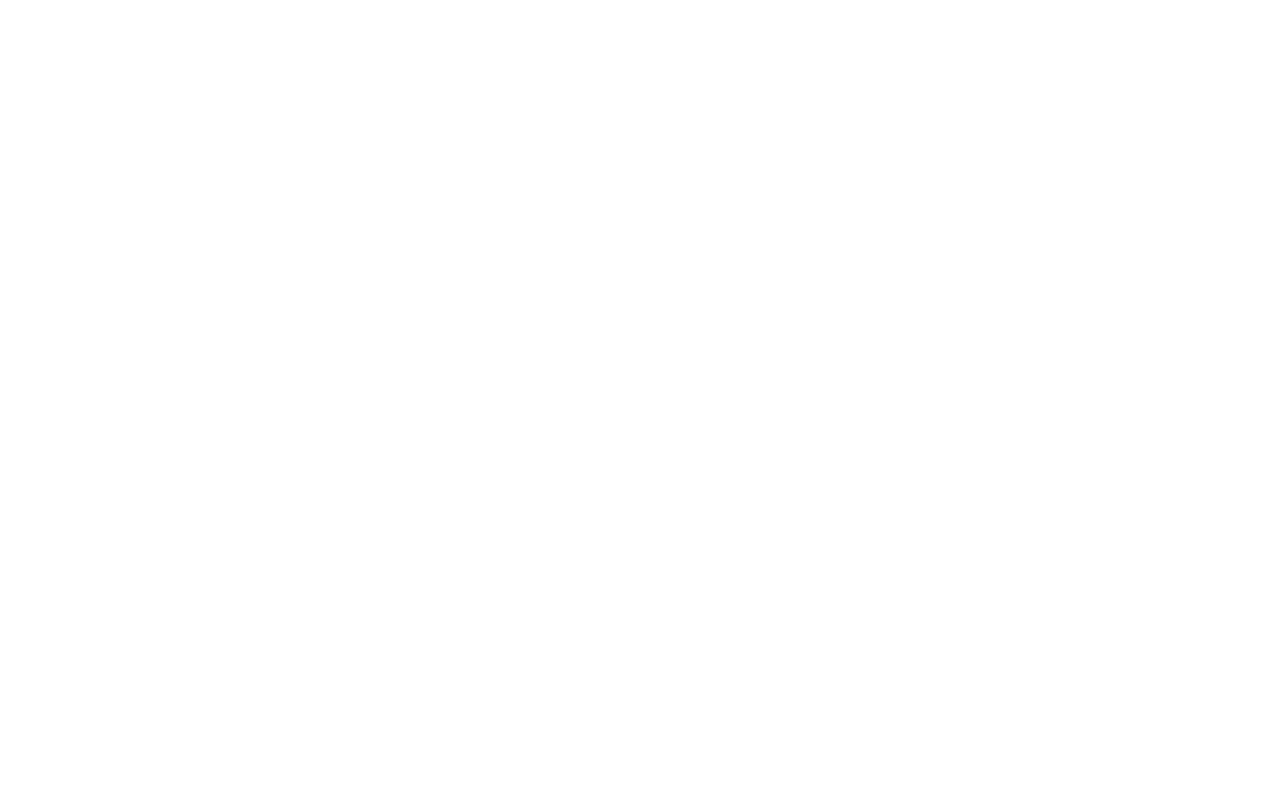
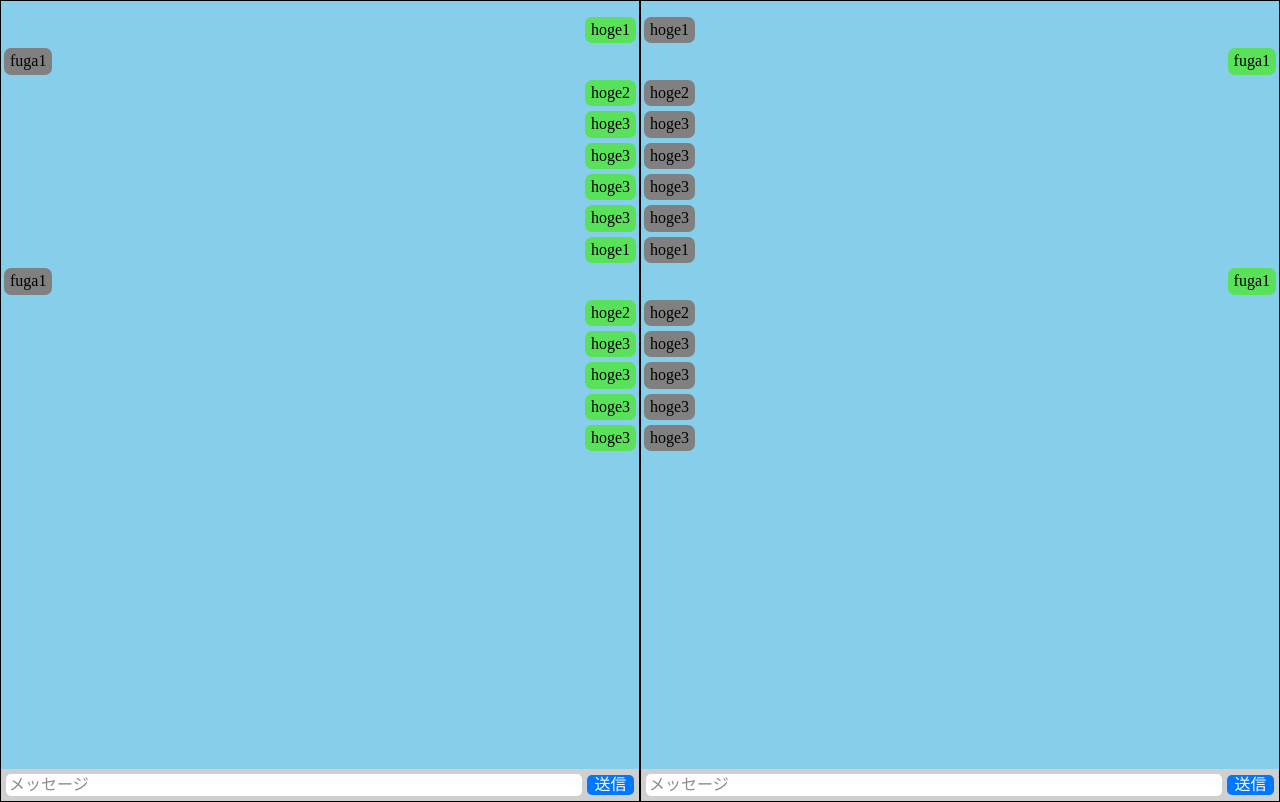
Before and after one commit to shoet/vue-sandbox-FrontendDevelopmentProjects_with_Vue_js3, a Vue app: page /lineChatView in a window 1280 px wide. Before the commit this address had no page. Built offline with nearby package versions, Linux system fonts and the light colour scheme.

Commit message:
line風追加

```diff
--- /dev/null
+++ b/src/components/transition-example/LineChat.vue
@@ -0,0 +1,90 @@
+<script setup lang="ts">
+import { ref, onBeforeMount } from 'vue';
+import { useMessageStore } from '@/stores/line-chat/messageStore';
+import type { Message } from '@/stores/models/line-chat/message';
+import LineChatMessage from './LineChatMessage.vue';
+
+interface Props {
+  playerId: string;
+}
+const props = defineProps<Props>();
+
+const messageStore = useMessageStore();
+
+const newMessage = ref('');
+const onPost = (): void => {
+  messageStore.postMessage(props.playerId, newMessage.value);
+  newMessage.value = '';
+}
+
+const isOwner = (message: Message): boolean => {
+  return message.userId === props.playerId;
+}
+
+onBeforeMount(messageStore.initMessage);
+
+</script>
+
+<template>
+  <div class="line-chat-container">
+    <div class="message-area">
+      <ul class="message-list">
+        <li class="message" v-for="message in messageStore.messages" :key="message.id">
+          <LineChatMessage :message="message" :isOwner="isOwner(message)"/>
+        </li>
+      </ul>
+    </div>
+
+    <div class="chat-area">
+      <input class="chat-area__input" type="text" placeholder="メッセージ" v-model="newMessage">
+      <button class="chat-area__button" @click="onPost">送信</button>
+    </div>
+  </div>
+</template>
+
+<style scoped>
+.line-chat-container {
+  display: flex;
+  flex-direction: column;
+  height: 100vh;
+}
+.message-area {
+  background-color: skyblue;
+  height: 100%;
+  overflow: auto;
+  overflow-y: scroll;
+}
+.message-area::-webkit-scrollbar {
+  display: none;
+}
+.message-list {
+  list-style: none;
+  padding-left: 0px;
+}
+.message {
+  margin: 5px 3px;
+}
+.chat-area {
+  background-color: rgb(207, 207, 207);
+  display: flex;
+  align-items: center;
+  padding: 5px;
+}
+.chat-area__input {
+  width: 100%;
+  border: 1px solid transparent;
+  border-radius: 5px;
+  background-color: white;
+}
+.chat-area__input::placeholder {
+  color: rgb(139, 139, 139);
+}
+.chat-area__button {
+  border: none;
+  background-color: rgb(0, 119, 255);
+  color: white;
+  border-radius: 5px;
+  margin-left: 5px;
+  width: 50px;
+}
+</style>
--- /dev/null
+++ b/src/components/transition-example/LineChatMessage.vue
@@ -0,0 +1,44 @@
+<script setup lang="ts">
+import { ref, computed } from 'vue';
+import type { Message } from '@/stores/models/line-chat/message';
+
+interface Props {
+  message: Message;
+  isOwner: boolean;
+}
+const props = defineProps<Props>();
+
+const styleClass = computed(() => {
+  return props.isOwner ? 'line-chat-message line-chat-message--owner' : 'line-chat-message';
+})
+
+</script>
+
+<template>
+  <div class="line-chat-message-container">
+    <div :class="styleClass">
+      {{ message.message }}
+    </div>
+  </div>
+</template>
+
+<style scoped>
+.line-chat-message-container::after {
+  content: '';
+  display: block;
+  clear: both;
+}
+.line-chat-message {
+  padding: 3px 5px;
+  float: left;
+  border: 1px solid transparent;
+  background-color: gray;
+  border-radius: 7px;
+  max-width: 100%;
+  overflow-wrap: break-word;
+}
+.line-chat-message--owner {
+  background-color: rgb(90, 225, 90);
+  float: right;
+}
+</style>
--- a/src/router/index.ts
+++ b/src/router/index.ts
@@ -8,6 +8,7 @@
 import ECMinimumView from "@/views/ec-minimum/ECMinimumView.vue";
 import TabExampleView from '@/views/tab-example/TabExampleView.vue'
 import TransitionExample from '@/views/transition-example/TransitionExampleView.vue';
+import LineChatView from '@/views/transition-example/LineChatView.vue';
 
 const routes: RouteRecordRaw[] = [
   {
@@ -72,6 +73,11 @@
     component: TransitionExample
   },
   {
+    path: '/lineChatView',
+    name: 'lineChatView',
+    component: LineChatView,
+  },
+  {
     path: '/ecminimum',
     component: import('@/views/ec-minimum/ECMinimumView.vue'),
     redirect: '/ecminimum/product',
--- /dev/null
+++ b/src/stores/line-chat/messageStore.ts
@@ -0,0 +1,45 @@
+
+import { defineStore } from "pinia";
+import type { Message } from "../models/line-chat/message";
+import { v4 as uuidv4 } from 'uuid';
+
+interface State {
+  isLoading: boolean;
+  messages: Message[];
+}
+
+export const useMessageStore = defineStore({
+  id: 'messageStore',
+  state: (): State => {
+    return {
+      isLoading: false,
+      messages: [],
+    };
+  },
+  getters: {},
+  actions: {
+    initMessage(): void {
+      this.isLoading = true;
+      this.messages.push({id: uuidv4(), userId: 'a', message: 'hoge1', createdAt: new Date()})
+      this.messages.push({id: uuidv4(), userId: 'b', message: 'fuga1', createdAt: new Date()})
+      this.messages.push({id: uuidv4(), userId: 'a', message: 'hoge2', createdAt: new Date()})
+      this.messages.push({id: uuidv4(), userId: 'a', message: 'hoge3', createdAt: new Date()})
+      this.messages.push({id: uuidv4(), userId: 'a', message: 'hoge3', createdAt: new Date()})
+      this.messages.push({id: uuidv4(), userId: 'a', message: 'hoge3', createdAt: new Date()})
+      this.messages.push({id: uuidv4(), userId: 'a', message: 'hoge3', createdAt: new Date()})
+      this.isLoading = false;
+    },
+    fetchMessage(): void {
+
+    },
+    postMessage(userId: string, message: string): void {
+      const newMessage: Message = {
+        id: uuidv4(),
+        userId: userId,
+        message: message,
+        createdAt: new Date(),
+      }
+      this.messages.push(newMessage);
+    }
+  }
+})
--- /dev/null
+++ b/src/stores/models/line-chat/message.ts
@@ -0,0 +1,6 @@
+export interface Message {
+  id: string;
+  userId: string;
+  message: string;
+  createdAt: Date;
+}
--- /dev/null
+++ b/src/views/transition-example/LineChatView.vue
@@ -0,0 +1,25 @@
+<script setup lang="ts">
+import LineChat from '@/components/transition-example/LineChat.vue';
+</script>
+
+<template>
+  <div class="line-chat-view-container">
+    <div class="chat-container">
+      <LineChat :player-id="'a'"/>
+    </div>
+    <div class="chat-container">
+      <LineChat :player-id="'b'"/>
+    </div>
+  </div>
+</template>
+
+<style scoped>
+.line-chat-view-container {
+  display: flex;
+  flex-direction: row;
+}
+.chat-container {
+  width: 50%;
+  border: 1px solid black;
+}
+</style>
```
